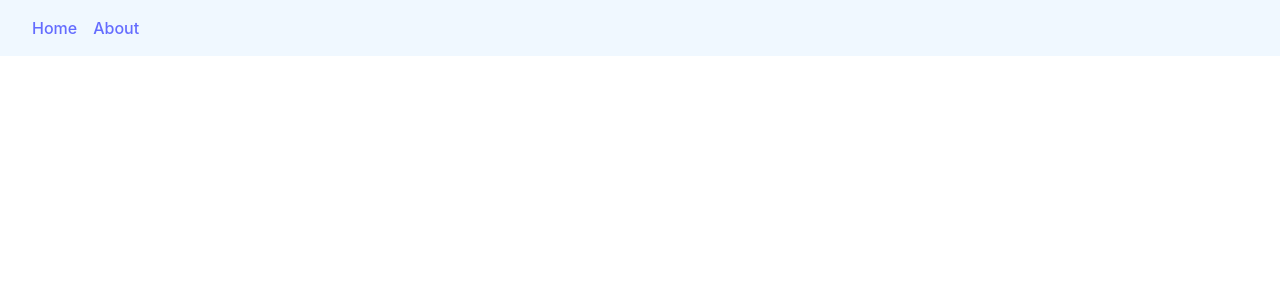
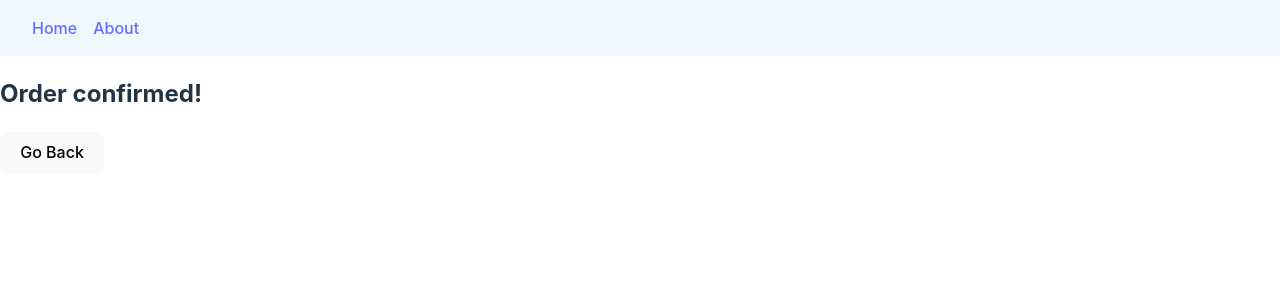
Before and after one commit to sanishkarkee/React-Router-2024, a React (Vite) app: page /order-summary in a window 1280 px wide. Before the commit this address had no page. Shown: the top 300 px of the page. Built offline with nearby package versions, Linux system fonts and the light colour scheme.

Commit message:
video6: Programatically Navigating using useNavigation() hook

```diff
--- a/src/App.jsx
+++ b/src/App.jsx
@@ -3,6 +3,7 @@ import { Route, Routes } from 'react-router-dom';
 import Home from './components/Home';
 import About from './components/About';
 import NavBar from './components/NavBar';
+import OrderSummary from './components/OrderSummary';
 
 function App() {
   return (
@@ -12,6 +13,7 @@ function App() {
         {/*'Path' ko kura URL ma dekhinxa , 'element' ma chai page component pass garinxa*/}
         <Route path='/' element={<Home />} />
         <Route path='about' element={<About />} />
+        <Route path='order-summary' element={<OrderSummary />} />
       </Routes>
     </>
   );
--- a/src/components/Home.jsx
+++ b/src/components/Home.jsx
@@ -1,7 +1,37 @@
 import React from 'react';
+import { useNavigate } from 'react-router-dom';
 
 function Home() {
-  return <div>Home Page</div>;
+  const navigate = useNavigate();
+
+  return (
+    <>
+      <div>Home Page</div>
+      <button onClick={() => navigate('order-summary', { replace: true })}>
+        Place Order
+      </button>
+    </>
+  );
 }
 
 export default Home;
+
+/* ----NOTE:
+1]Navigate le chgia page lai forward ra back ward move garna help garxa
+2] navigate garda page reload hudaina
+3] jati page visit gareu tyo sabai page HISTORY STACK ma save bhayera basxa. Example: home ma click garera Profile page ma pugem bhane history stack ma [Home,Profile] bhayera stack ma basxa.
+4] {replace:true} le chai HISTORY STACK maprevious page ko name lai cahi current page ko name le replace garxa.
+    Example:
+    # (Without replace:true)
+    [ Home ]  --initial state
+    [ Home, OrderSummary ]  --after navigating to OrderSummary
+    [ Home ]  --after going back from OrderSummary
+
+    # (With replace:true)
+    [ Home ]  --initial state
+    [ OrderSummary ]  --Home is replaced with OrderSummary
+    --Going back does nothing because there's no entry before OrderSummary
+
+
+
+  */
--- /dev/null
+++ b/src/components/OrderSummary.jsx
@@ -0,0 +1,19 @@
+import React from 'react';
+import { useNavigate } from 'react-router-dom';
+
+function OrderSummary() {
+  const navigate = useNavigate();
+
+  return (
+    <>
+      <h2>Order confirmed!</h2>
+      <button onClick={() => navigate(-1)}>Go Back</button>
+    </>
+  );
+}
+
+export default OrderSummary;
+
+/* ----NOTE:
+1]  navigate(-1) le page lai 1 step back move garauxa, (-2) le 2 steps back, +1 le 1 step forward garauxa
+  */
```
